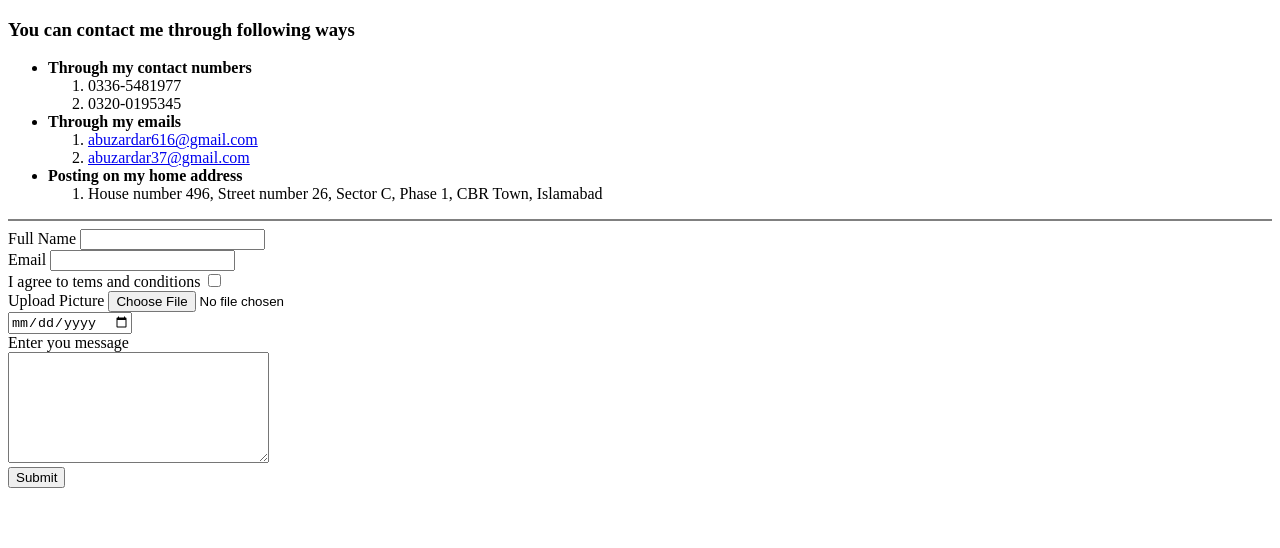
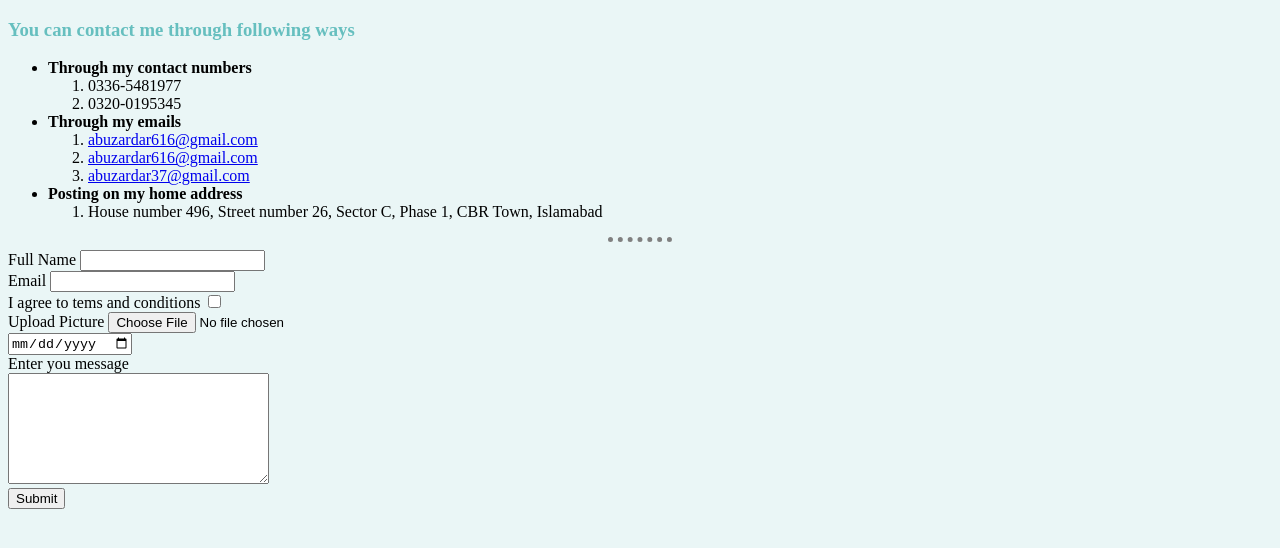
Before and after one commit to AbuzarDar/cv, a plain HTML site: page contact.html in a window 1280 px wide. Drawn offline with Linux system fonts and the light colour scheme.

Commit message:
Update contact.html

```diff
--- a/contact.html
+++ b/contact.html
@@ -1,8 +1,9 @@
 <!DOCTYPE html>
-<html lang="en" dir="ltr">
+<html>
   <head>
     <meta charset="utf-8">
     <title>Contact Me</title>
+    <link rel="stylesheet" href="css/styles.css">
   </head>
   <body>
     <h3>You can contact me through following ways</h3>
@@ -15,6 +16,8 @@
       <li><strong>Through my emails</strong></li>
       <ol>
         <li><a href="https://accounts.google.com/AddSession/signinchooser?service=accountsettings&continue=https%3A%2F%2Fmyaccount.google.com%2F%3Futm_source%3Dsign_in_no_continue%26pli%3D1&ec=GAlAwAE&flowName=GlifWebSignIn&flowEntry=AddSession" target="_blank">abuzardar616@gmail.com</a></li>
+
+        <li><a href="https://accounts.google.com/AddSession/signinchooser?service=accountsettings&continue=https%3A%2F%2Fmyaccount.google.com%2F%3Futm_source%3Dsign_in_no_continue%26pli%3D1&ec=GAlAwAE&flowName=GlifWebSignIn&flowEntry=AddSession" target="_blank">abuzardar616@gmail.com</a></li>
         <li><a href="https://accounts.google.com/AddSession/signinchooser?service=accountsettings&continue=https%3A%2F%2Fmyaccount.google.com%2F%3Futm_source%3Dsign_in_no_continue%26pli%3D1&ec=GAlAwAE&flowName=GlifWebSignIn&flowEntry=AddSession" target="_blank">abuzardar37@gmail.com</a></li>
       </ol>
       <li><strong>Posting on my home address</strong></li>
@@ -22,7 +25,7 @@
         <li>House number 496, Street number 26, Sector C, Phase 1, CBR Town, Islamabad</li>
       </ol>
     </ul>
-    <hr size="2" noshade>
+    <hr >
     <form class="" action="index.html" method="post">
       <label for="Full Name">Full Name</label>
       <input type="text" name="" value=""><br>
```
